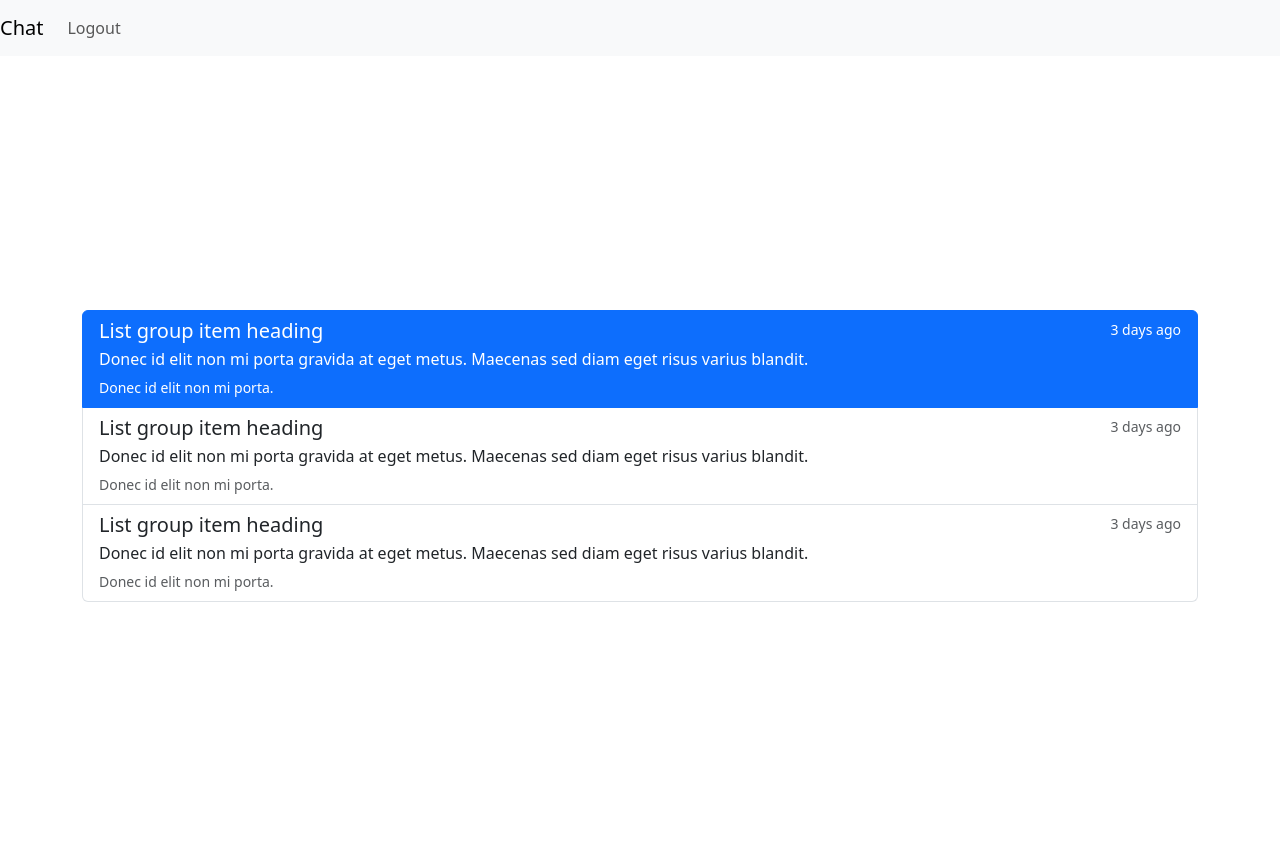
After one commit to minhnguyen35/realtime-chat, a Django app: template mainApp/templates/mainApp/homepage.html in a window 1280 px wide. The commit adds this page. Run offline with Django 4.2, Linux system fonts and the light colour scheme; the template is opened without the code that fills it, so the values that code supplies are empty; some libraries are stand-ins or nearby versions.

Commit message:
Implement flow between login and main features

```diff
--- /dev/null
+++ b/mainApp/domain.py
@@ -0,0 +1,3 @@
+class LoadConversations:
+    def execute(self, email):
+        pass
--- /dev/null
+++ b/mainApp/templates/mainApp/homepage.html
@@ -0,0 +1,49 @@
+{% extends "authentication/base.html" %}
+
+{% block title %}
+  <title>Home</title>
+{% endblock title %}
+
+{% block content %}
+  <nav class="navbar navbar-expand-lg navbar-light bg-light">
+    <a class="navbar-brand" href="#">Chat</a>
+    <button class="navbar-toggler" type="button" data-toggle="collapse" data-target="#navbarNavAltMarkup" aria-controls="navbarNavAltMarkup" aria-expanded="false" aria-label="Toggle navigation">
+      <span class="navbar-toggler-icon"></span>
+    </button>
+    <div class="collapse navbar-collapse" id="navbarNavAltMarkup">
+      <div class="navbar-nav">
+        <a class="nav-item nav-link" href="{% url 'authentication:logout' %}">Logout</a>
+      </div>
+    </div>
+  </nav>
+  <div class="container vh-100 d-flex justify-content-center align-items-center">
+
+    <div class="list-group w-100">
+      <a href="#" class="list-group-item list-group-item-action flex-column align-items-start active">
+        <div class="d-flex w-100 justify-content-between">
+          <h5 class="mb-1">List group item heading</h5>
+          <small>3 days ago</small>
+        </div>
+        <p class="mb-1">Donec id elit non mi porta gravida at eget metus. Maecenas sed diam eget risus varius blandit.</p>
+        <small>Donec id elit non mi porta.</small>
+      </a>
+      <a href="#" class="list-group-item list-group-item-action flex-column align-items-start">
+        <div class="d-flex w-100 justify-content-between">
+          <h5 class="mb-1">List group item heading</h5>
+          <small class="text-muted">3 days ago</small>
+        </div>
+        <p class="mb-1">Donec id elit non mi porta gravida at eget metus. Maecenas sed diam eget risus varius blandit.</p>
+        <small class="text-muted">Donec id elit non mi porta.</small>
+      </a>
+      <a href="#" class="list-group-item list-group-item-action flex-column align-items-start">
+        <div class="d-flex w-100 justify-content-between">
+          <h5 class="mb-1">List group item heading</h5>
+          <small class="text-muted">3 days ago</small>
+        </div>
+        <p class="mb-1">Donec id elit non mi porta gravida at eget metus. Maecenas sed diam eget risus varius blandit.</p>
+        <small class="text-muted">Donec id elit non mi porta.</small>
+      </a>
+    </div>
+  </div>
+
+{% endblock content %}
--- a/mainApp/urls.py
+++ b/mainApp/urls.py
@@ -5,6 +5,7 @@ from . import views
 app_name = "mainApp"
 urlpatterns = [
     path('', views.index, name="index"),
+    path('homepage', views.homepage, name="homepage"),
     path('access/', views.access_room, name='access_room'),
     path('<str:room_name>/', views.room_name, name="room_name")
 ]
```
Also changed, not shown: authentication/views.py (+7 -3 lines), mainApp/templates/mainApp/index.html (+11 -0 lines), mainApp/views.py (+9 -1 lines), mainApp/loginMiddleWare.py (added).
